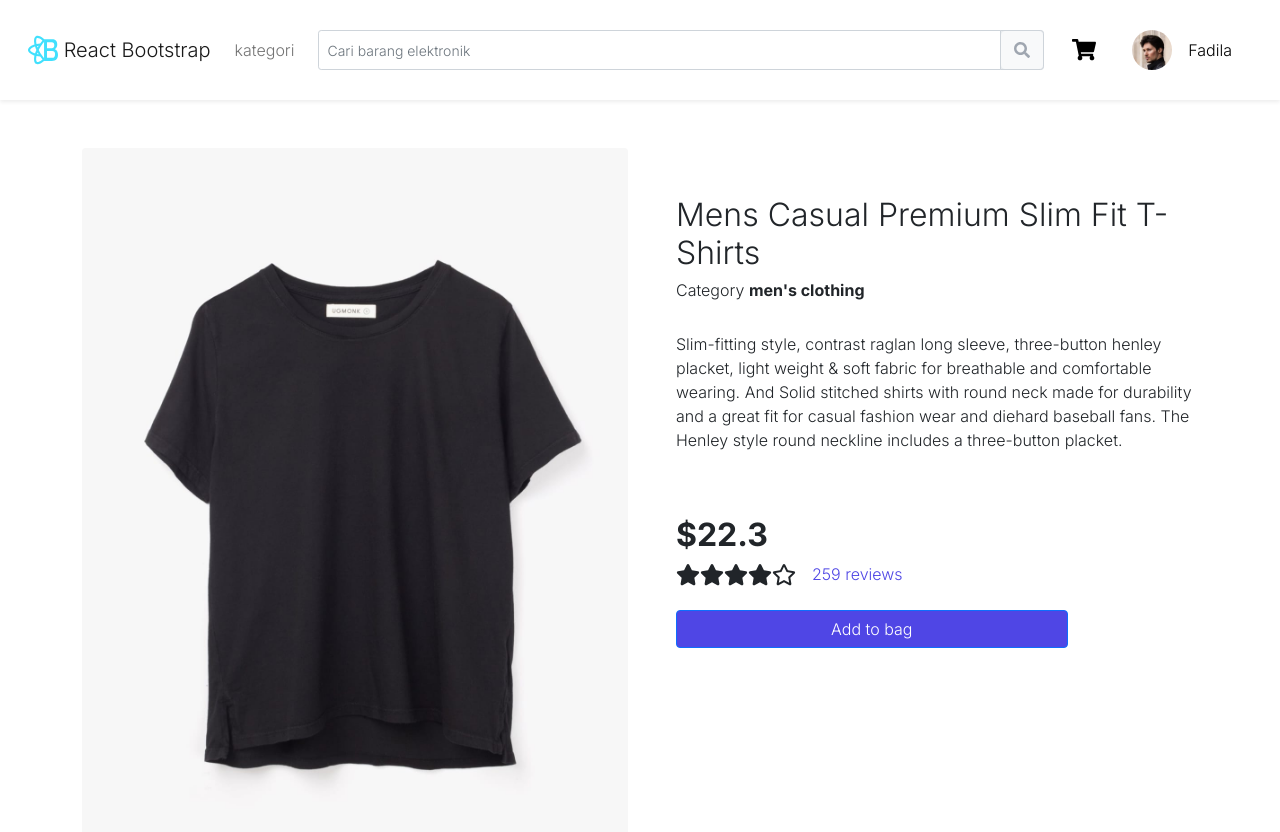
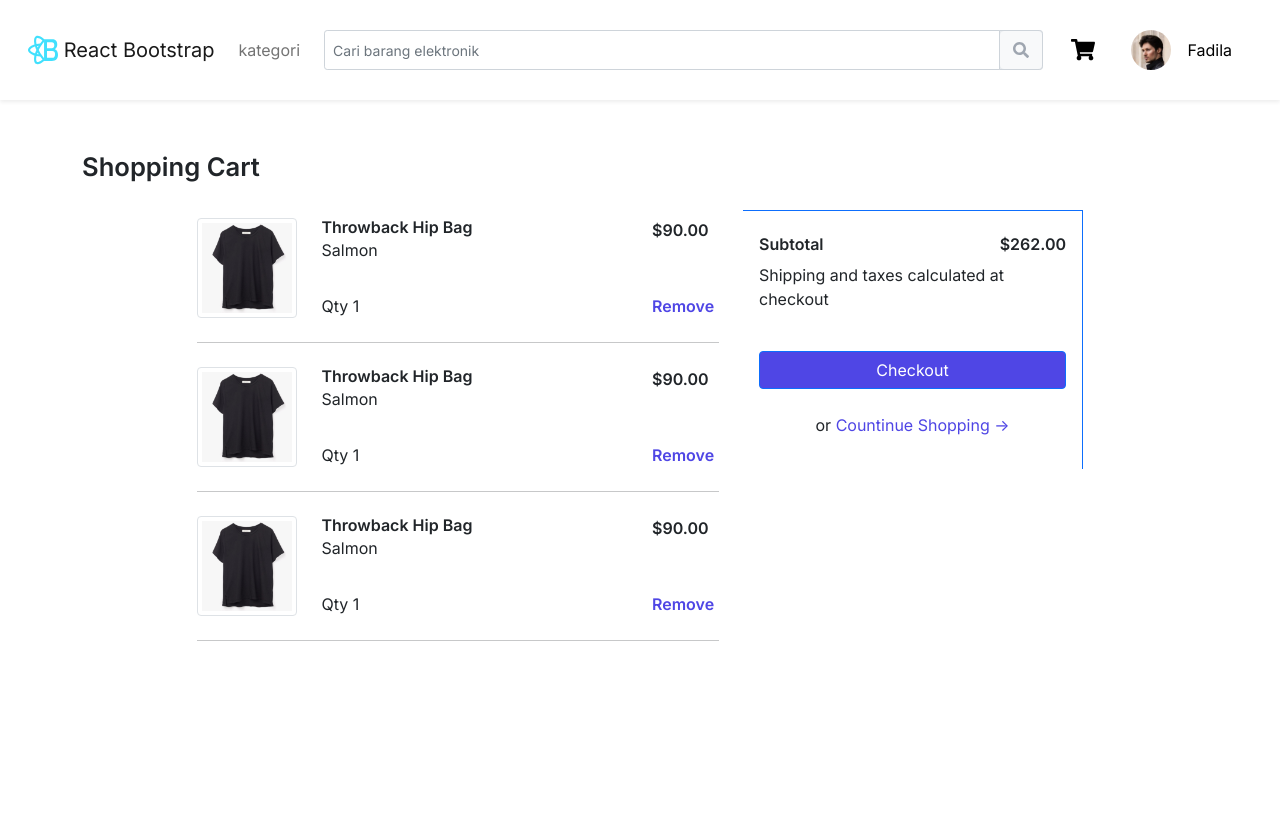
Before and after one commit to Hacktiv8-E-Commerce/E-Commerce, a React (Create React App) app: page / in a window 1280 px wide. Shown: the top 832 px of the page. After the commit the page ends 800 px from the top, so only its background shows below. Built offline with nearby package versions, Linux system fonts and the light colour scheme.

Commit message:
add Cart Page

```diff
--- a/src/App.css
+++ b/src/App.css
@@ -1,4 +1,4 @@
-@import url('https://fonts.googleapis.com/css2?family=Inter:wght@200;300;600;700&display=swap');
+@import url('https://fonts.googleapis.com/css2?family=Inter:wght@200;300;400;600;700&display=swap');
 
 * {
   font-family: 'Inter',
--- a/src/App.js
+++ b/src/App.js
@@ -2,6 +2,7 @@ import logo from "./logo.svg";
 import "./App.css";
 import Dashboard from './pages/dashboard'
 import Detail from './pages/detail'
+import Cart from './pages/cart'
 
 function App() {
   return (
@@ -21,7 +22,7 @@ function App() {
     //     </a>
     //   </header>
     // </div>
-    <Detail />
+    <Cart />
   );
 }
 
--- /dev/null
+++ b/src/components/itemcart.js
@@ -0,0 +1,48 @@
+import React from "react";
+import { Row, Col, Image, Stack, Container } from 'react-bootstrap'
+
+function Itemcart() {
+    return (
+        <>
+            <Row className="py-2">
+                <Col xs={3} md={3} lg={3}>
+                    <Image
+                        src="./assets/clothes.jpg"
+                        alt="First slide"
+                        style={{
+                            objectFit: 'cover',
+                            height: "100px",
+                        }}
+                        rounded
+                        width="100px"
+                        className="img-thumbnail p-1"
+                    />
+                </Col>
+                <Col xs={7} md={7} lg={7} className="p-0">
+                    <Stack className="h-100 justify-content-between">
+                        <Stack className='flex-grow-0'>
+                            <p className="h6 m-0" style={{ fontWeight: '600' }}>Throwback Hip Bag</p>
+                            <p className="m-0">Salmon</p>
+                        </Stack>
+                        <Stack className='flex-grow-0'>
+                            <p className="m-0 h-0">Qty 1</p>
+                        </Stack>
+                    </Stack>
+                </Col>
+                <Col xs={2} md={2} lg={2}>
+                    <Stack className="h-100 w-100 justify-content-between">
+                        <p className="m-0" style={{ fontWeight: '600' }}>$90.00</p>
+                        <p className="m-0" style={{ fontWeight: '600', color: '#4F46E5' }}>Remove</p>
+                    </Stack>
+                </Col>
+            </Row>
+            <Row>
+                <Container>
+                    <hr />
+                </Container>
+            </Row>
+        </>
+    )
+}
+
+export default Itemcart
--- /dev/null
+++ b/src/pages/cart.js
@@ -0,0 +1,43 @@
+import React from "react";
+import { Col, Container, Row, Stack, Button } from "react-bootstrap";
+import Header from '../components/header'
+import Itemcart from '../components/itemcart'
+
+function Cart() {
+    return (
+        <>
+            <Header />
+            <Container style={{ minWidth: '768px' }}>
+                <Row className="">
+                    <Col lg={12} style={{ fontSize: '2vmax', fontWeight: '600' }}>Shopping Cart</Col>
+                </Row>
+                <Row className="justify-content-center p-4">
+                    <Col xs={12} md={12} lg={6}>
+                        <Stack>
+                            <Itemcart />
+                            <Itemcart />
+                            <Itemcart />
+                        </Stack>
+                    </Col>
+                    <Col xs={12} md={12} lg={4}>
+                        <Stack className="border border-primary border-start-0 border-bottom-0 p-3">
+                            <Stack direction="horizontal" className="justify-content-between pt-2">
+                                <p className="h6" style={{ fontWeight: '600' }}>Subtotal</p>
+                                <p className="h6" style={{ fontWeight: '600' }}>$262.00</p>
+                            </Stack>
+                            <Stack gap={4}>
+                                <p>Shipping and taxes calculated at checkout</p>
+                                <Button variant="primary" className="w-100" style={{ background: '#4F46E5' }}>Checkout</Button>{' '}
+                                <Stack className="align-items-center">
+                                    <p>or <span style={{ color: '#4F46E5' }}>Countinue Shopping -&gt;</span></p>
+                                </Stack>
+                            </Stack>
+                        </Stack>
+                    </Col>
+                </Row>
+            </Container>
+        </>
+    )
+}
+
+export default Cart
--- a/src/pages/detail.js
+++ b/src/pages/detail.js
@@ -10,16 +10,16 @@ function Detail() {
             <Header />
             <Container style={{ minWidth: '768px' }}>
                 <Row>
-                    <Col lg={6} className="me-4">
+                    <Col lg={6} className="p-4">
                         <Image
                             src="./assets/clothes.jpg"
                             alt="First slide"
-                            style={{ objectFit: 'cover' }}
+                            style={{ objectFit: 'cover', objectPosition: 'center' }}
                             rounded
                             width="100%"
                         />
                     </Col>
-                    <Col className="py-5">
+                    <Col className="p-5">
                         <Stack gap={5}>
                             <Stack>
                                 <h2>Mens Casual Premium Slim Fit T-Shirts</h2>
```
